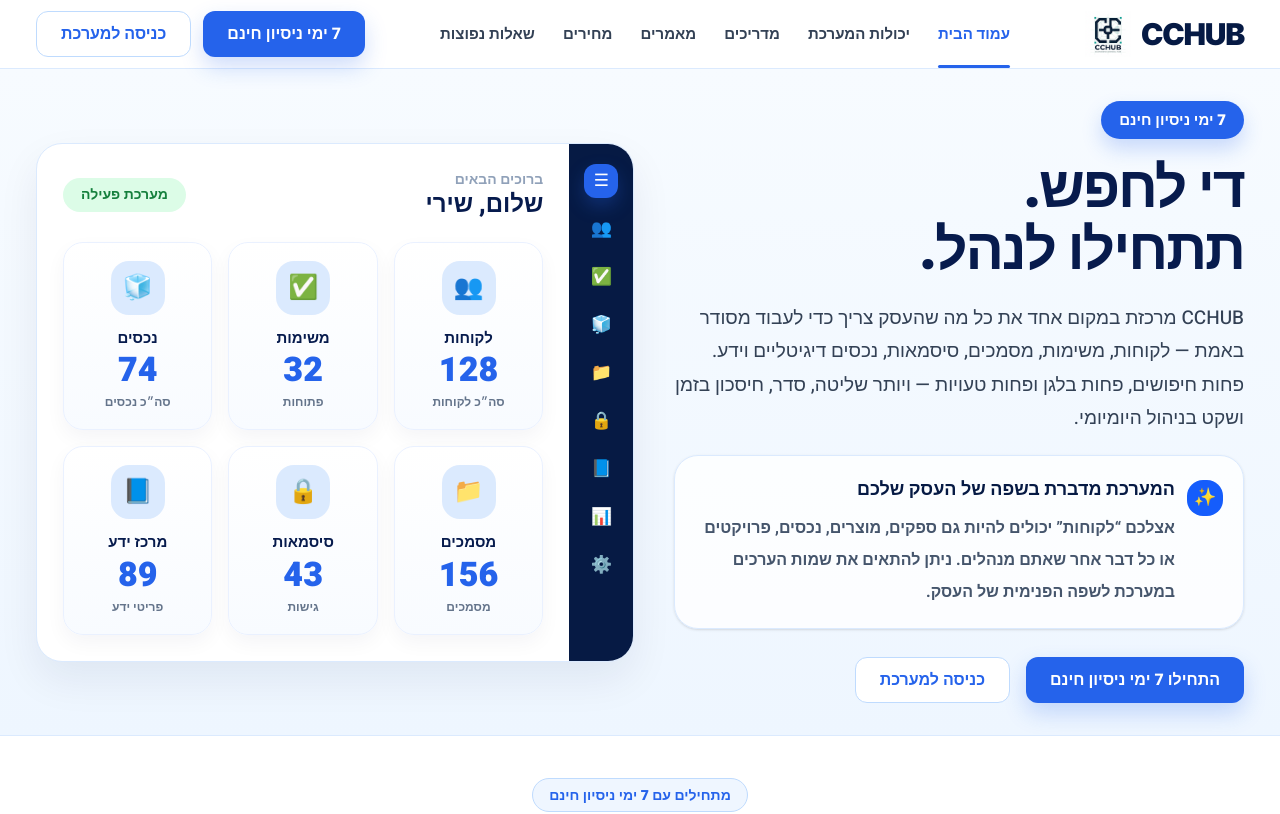
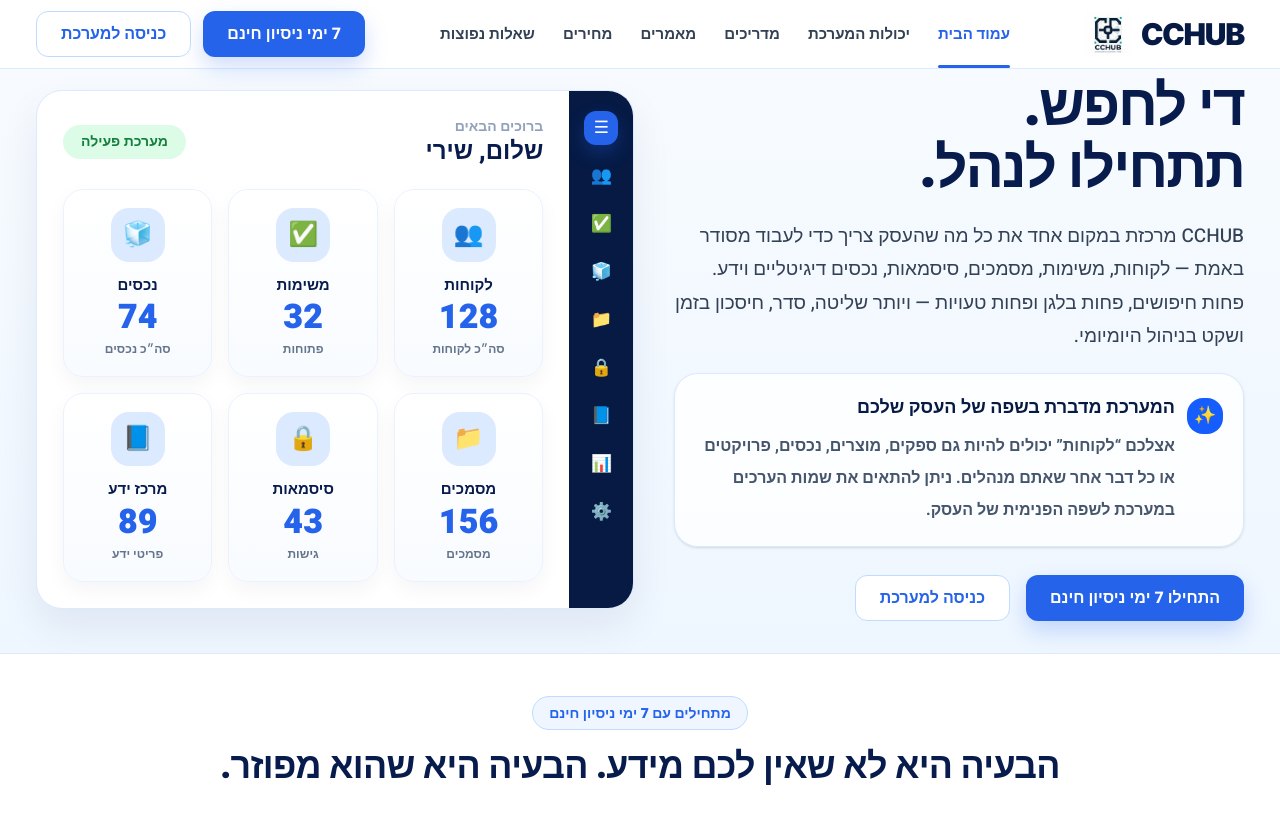
Before and after one commit to shiriyazpan-ux/cchub, a Next.js app: page / in a window 1280 px wide. Shown: the top 814 px of the page. Built offline with nearby package versions, Linux system fonts and the light colour scheme.

Commit message:
Remove hero trial badge

```diff
--- a/app/page.tsx
+++ b/app/page.tsx
@@ -188,12 +188,8 @@
       <section className="relative overflow-hidden border-b border-blue-100">
         <div className="absolute inset-0 bg-[linear-gradient(180deg,#F7FBFF_0%,#EEF6FF_100%)]" />
 
-        <div className="cchub-container cchub-hero relative grid items-center gap-10 py-8 lg:grid-cols-[1fr_1.05fr]">
+        <div className="cchub-container cchub-hero relative grid items-center gap-10 pt-2 pb-8 lg:grid-cols-[1fr_1.05fr]">
           <div className="text-right">
-            <div className="mb-5">
-              <span className="cchub-trial-badge-strong">7 ימי ניסיון חינם</span>
-            </div>
-
             <h1 className="cchub-title-xl max-w-[620px]">
               די לחפש.
               <br />
```
